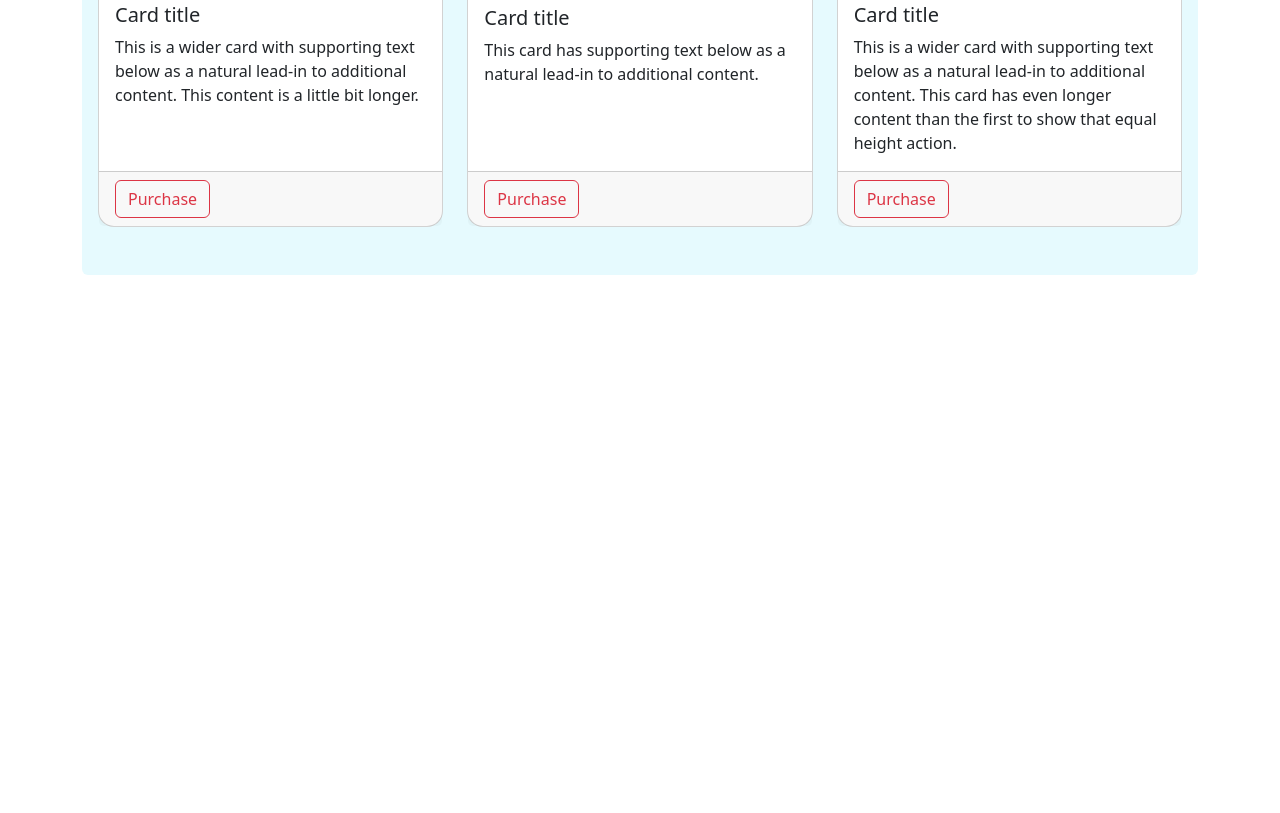
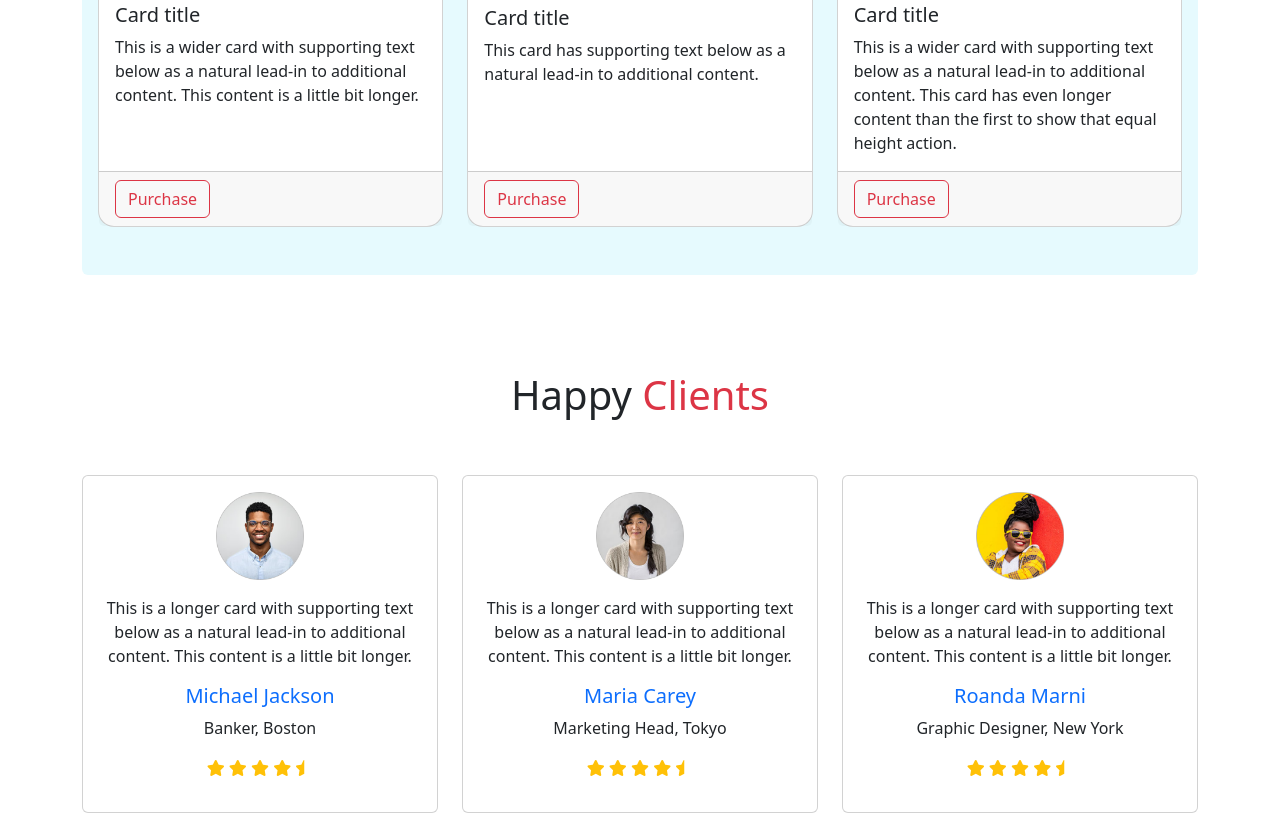
Before and after one commit to EmoTab/bikers-zone, a plain HTML site: page index.html in a window 1280 px wide. Shown: the part 1413-2226 px from the top of the page. Before the commit the page ends 1688 px from the top, so only its background shows below. Drawn offline with Linux system fonts and the light colour scheme.

Commit message:
happy clients added

```diff
--- a/index.html
+++ b/index.html
@@ -5,6 +5,11 @@
   <meta http-equiv="X-UA-Compatible" content="IE=edge" />
   <meta name="viewport" content="width=device-width, initial-scale=1.0" />
   <title>Bikers Zone</title>
+  <!-- font awesome -->
+  <script
+   src="https://kit.fontawesome.com/f8cd4fb6e0.js"
+   crossorigin="anonymous"
+  ></script>
   <!-- bs css -->
   <link rel="stylesheet" href="bootstrap-files/bootstrap.min.css" />
   <!-- style css -->
@@ -213,9 +218,91 @@
      </div>
     </div>
    </section>
+
+   <!-- happy clients -->
+   <section class="mt-5">
+    <h1 class="text-center py-5">Happy <span class="text-danger">Clients</span></h1>
+
+    <div class="row row-cols-1 row-cols-md-3 g-4">
+     <div class="col">
+      <div class="card h-100 text-center">
+       <img
+        src="images/user-1.png"
+        class="card-img-top w-25 mx-auto mt-3"
+        alt="..."
+       />
+       <div class="card-body">
+
+        <p class="card-text">
+         This is a longer card with supporting text below as a natural lead-in
+         to additional content. This content is a little bit longer.
+        </p>
+        <h5 class="text-primary">Michael Jackson</h5>
+        <p>Banker, Boston</p>
+        <p class="text-warning">
+         <i class="fas fa-star"></i>
+         <i class="fas fa-star"></i>
+         <i class="fas fa-star"></i>
+         <i class="fas fa-star"></i>
+         <i class="fas fa-star-half"></i>
+        </p>
+       </div>
+      </div>
+     </div>
+     <div class="col">
+      <div class="card h-100 text-center">
+       <img
+        src="images/user-2.png"
+        class="card-img-top w-25 mx-auto mt-3"
+        alt="..."
+       />
+       <div class="card-body">
+
+        <p class="card-text">
+         This is a longer card with supporting text below as a natural lead-in
+         to additional content. This content is a little bit longer.
+        </p>
+        <h5 class="text-primary">Maria Carey</h5>
+        <p>Marketing Head, Tokyo</p>
+        <p class="text-warning">
+         <i class="fas fa-star"></i>
+         <i class="fas fa-star"></i>
+         <i class="fas fa-star"></i>
+         <i class="fas fa-star"></i>
+         <i class="fas fa-star-half"></i>
+        </p>
+       </div>
+      </div>
+     </div>
+     <div class="col">
+      <div class="card h-100 text-center">
+       <img
+        src="images/user-3.png"
+        class="card-img-top w-25 mx-auto mt-3"
+        alt="..."
+       />
+       <div class="card-body">
+
+        <p class="card-text">
+         This is a longer card with supporting text below as a natural lead-in
+         to additional content. This content is a little bit longer.
+        </p>
+        <h5 class="text-primary">Roanda Marni</h5>
+        <p>Graphic Designer, New York</p>
+        <p class="text-warning">
+         <i class="fas fa-star"></i>
+         <i class="fas fa-star"></i>
+         <i class="fas fa-star"></i>
+         <i class="fas fa-star"></i>
+         <i class="fas fa-star-half"></i>
+        </p>
+       </div>
+      </div>
+     </div>
+    </div>
+   </section>
   </main>
 
-  <footer></footer>
 
   <!-- bs js -->
   <script src="bootstrap-files/bootstrap.min.js"></script>
```
